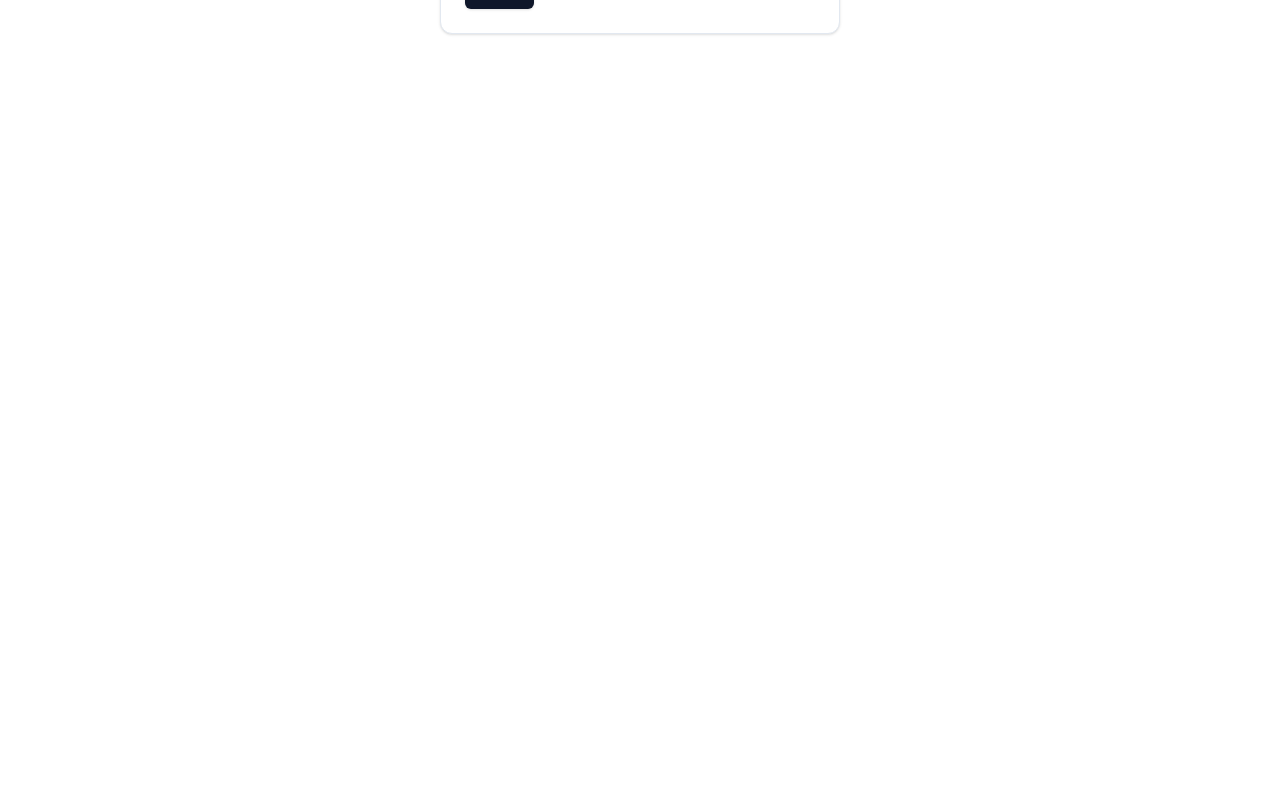
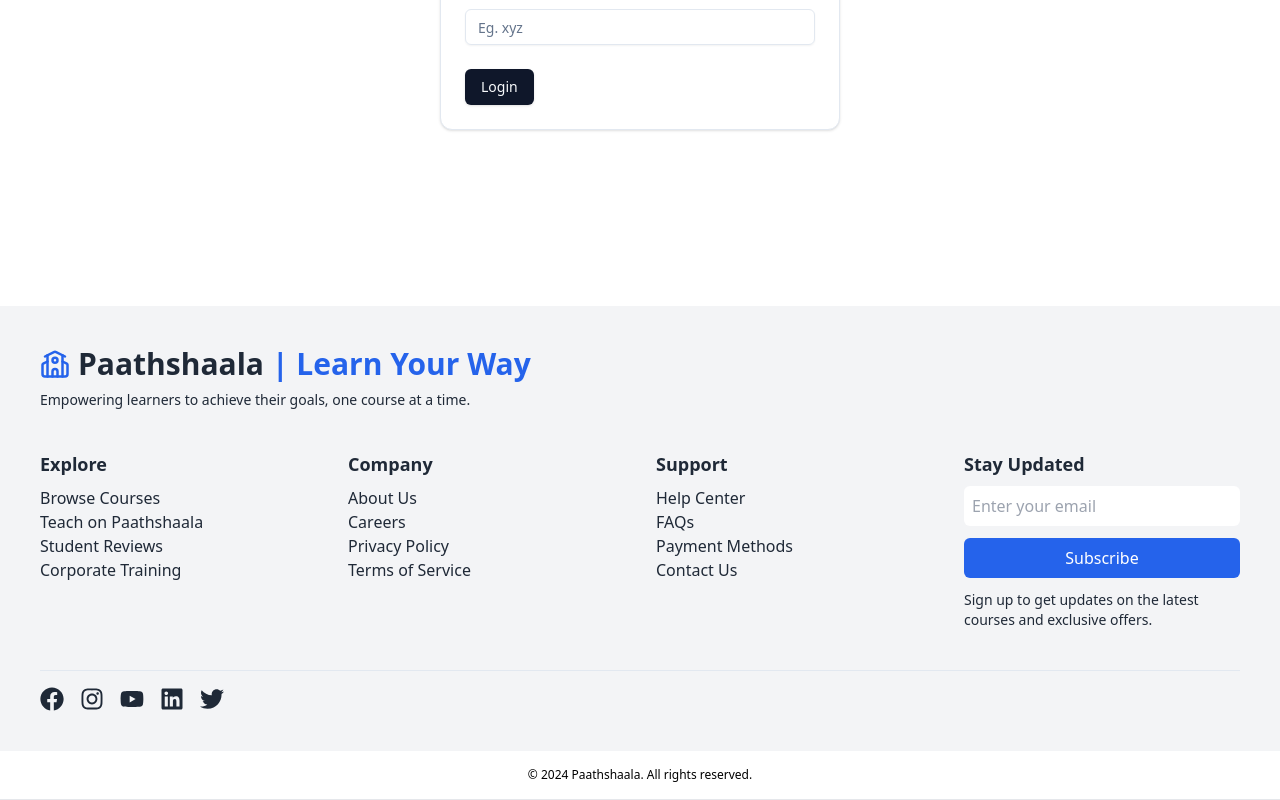
Before and after one commit to web3ngineer/paathshaala, a React (Vite) app in the folder client/: page /login in a window 1280 px wide. Shown: the part 486-1286 px from the top of the page. Before the commit the page ends 800 px from the top, so only its background shows below. Built offline with nearby package versions, Linux system fonts and the light colour scheme; no server answers.

Commit message:
added footer

```diff
--- a/client/package.json
+++ b/client/package.json
@@ -29,6 +29,7 @@
     "next-themes": "^0.4.3",
     "react": "^18.3.1",
     "react-dom": "^18.3.1",
+    "react-icons": "^5.4.0",
     "react-player": "^2.16.0",
     "react-quill": "^2.0.0",
     "react-redux": "^9.1.2",
--- /dev/null
+++ b/client/src/components/Footer.jsx
@@ -0,0 +1,125 @@
+import { School } from "lucide-react";
+import React from "react";
+import {
+  FaFacebook,
+  FaTwitter,
+  FaInstagram,
+  FaYoutube,
+  FaLinkedin,
+} from "react-icons/fa";
+
+function Footer() {
+  return (
+    <div
+      className={`${
+        "dark:bg-gray-900 dark:text-white bg-gray-100 text-gray-800"
+      } transition-all`}
+    >
+      <div className="max-w-screen-xl p-10 mx-auto">
+        <div className="flex flex-col gap-2 md:flex-row ">
+        <div className="flex items-center gap-2">
+        <School size={"30"} className="text-blue-600" />
+        <h3 className="text-3xl font-extrabold">
+            Paathshaala
+        </h3>
+        </div>
+        <h3 className="text-3xl font-extrabold text-blue-600">| Learn Your Way</h3>
+        </div>
+
+        <p className="items-center mt-2 text-sm">
+          Empowering learners to achieve their goals, one course at a time.
+        </p>
+        <footer className="grid grid-cols-2 gap-8 py-10 md:grid-cols-4">
+          <nav>
+            <h6 className="mb-2 text-lg font-semibold">Explore</h6>
+            <a className="block transition-colors hover:text-blue-600">
+              Browse Courses
+            </a>
+            <a className="block transition-colors hover:text-blue-600">
+              Teach on Paathshaala
+            </a>
+            <a className="block transition-colors hover:text-blue-600">
+              Student Reviews
+            </a>
+            <a className="block transition-colors hover:text-blue-600">
+              Corporate Training
+            </a>
+          </nav>
+          <nav>
+            <h6 className="mb-2 text-lg font-semibold">Company</h6>
+            <a className="block transition-colors hover:text-blue-600">
+              About Us
+            </a>
+            <a className="block transition-colors hover:text-blue-600">
+              Careers
+            </a>
+            <a className="block transition-colors hover:text-blue-600">
+              Privacy Policy
+            </a>
+            <a className="block transition-colors hover:text-blue-600">
+              Terms of Service
+            </a>
+          </nav>
+          <nav>
+            <h6 className="mb-2 text-lg font-semibold">Support</h6>
+            <a className="block transition-colors hover:text-blue-600">
+              Help Center
+            </a>
+            <a className="block transition-colors hover:text-blue-600">
+              FAQs
+            </a>
+            <a className="block transition-colors hover:text-blue-600">
+              Payment Methods
+            </a>
+            <a className="block transition-colors hover:text-blue-600">
+              Contact Us
+            </a>
+          </nav>
+          <nav>
+            <h6 className="mb-2 text-lg font-semibold">Stay Updated</h6>
+            <div className="flex flex-col gap-3">
+              <input
+                type="email"
+                placeholder="Enter your email"
+                className="p-2 text-black rounded-md"
+              />
+              <button className="px-4 py-2 text-white bg-blue-600 rounded-md hover:bg-blue-700">
+                Subscribe
+              </button>
+              <p className="text-sm">
+                Sign up to get updates on the latest courses and exclusive
+                offers.
+              </p>
+            </div>
+          </nav>
+        </footer>
+        <div className="flex items-center justify-between pt-4 border-t">
+          <div className="flex gap-4">
+            <a href="#" className="hover:text-blue-600" aria-label="Facebook">
+              <FaFacebook size={24} />
+            </a>
+            <a href="#" className="hover:text-blue-600" aria-label="Instagram">
+              <FaInstagram size={24} />
+            </a>
+            <a href="#" className="hover:text-blue-600" aria-label="YouTube">
+              <FaYoutube size={24} />
+            </a>
+            <a href="#" className="hover:text-blue-600" aria-label="LinkedIn">
+              <FaLinkedin size={24} />
+            </a>
+            <a href="#" className="hover:text-blue-600" aria-label="Twitter">
+              <FaTwitter size={24} />
+            </a>
+          </div>
+        </div>
+      </div>
+      <footer className="flex justify-center py-4 dark:bg-[#020817] bg-white border-b dark:border-b-gray-800 border-b-gray-200">
+        <div className="max-w-screen-xl mx-auto text-center text-black dark:text-white">
+          <p className="text-xs">© 2024 Paathshaala. All rights reserved.</p>
+        </div>
+      </footer>
+    </div>
+  );
+}
+
+export default Footer;
--- a/client/src/components/Navbar.jsx
+++ b/client/src/components/Navbar.jsx
@@ -29,11 +29,11 @@ const Navbar = () => {
   return (
     <div className="h-16 dark:bg-[#020817] bg-white border-b dark:border-b-gray-800 border-b-gray-200 fixed top-0 left-0 right-0 duration-300 z-10">
       {/* Desktop */}
-      <div className="max-w-7xl mx-auto hidden md:flex justify-between items-center gap-10 h-full">
+      <div className="items-center justify-between hidden h-full gap-10 mx-auto max-w-7xl md:flex">
         <div className="flex items-center gap-2">
-          <School size={"30"} />
+          <School size={"30"}  className="text-blue-600"/>
           <Link to="/">
-            <h1 className="hidden md:block font-extrabold text-2xl">Paathshaala</h1>
+            <h1 className="hidden text-2xl font-extrabold md:block">Paathshaala</h1>
           </Link>
         </div>
         {/* User icons and dark mode icon  */}
@@ -87,9 +87,9 @@ const Navbar = () => {
         </div>
       </div>
       {/* Mobile device  */}
-      <div className="flex md:hidden items-center justify-between px-4 h-full">
+      <div className="flex items-center justify-between h-full px-4 md:hidden">
         <Link to="/">
-          <h1 className="font-extrabold text-2xl">Paathshaala</h1>
+          <h1 className="text-2xl font-extrabold">Paathshaala</h1>
         </Link>
         <MobileNavbar user={user} />
       </div>
--- a/client/src/layout/MainLayout.jsx
+++ b/client/src/layout/MainLayout.jsx
@@ -1,14 +1,17 @@
+import Footer from '@/components/Footer'
 import Navbar from '@/components/Navbar'
-import React from 'react'
 import { Outlet } from 'react-router-dom'
+import { useSelector } from 'react-redux'
 
 const MainLayout = () => {
+  const {isAuthenticated} = useSelector(store=>store.auth);
   return (
     <div className='flex flex-col min-h-screen'>
         <Navbar/>
         <div className='flex-1 mt-16'>
             <Outlet/>
         </div>
+        {!isAuthenticated && <Footer/>}
     </div>
   )
 }
--- a/client/src/pages/Login.jsx
+++ b/client/src/pages/Login.jsx
@@ -87,7 +87,7 @@ const Login = () => {
   ]);
 
   return (
-    <div className="flex items-center justify-center w-full mt-20">
+    <div className="flex items-center justify-center w-full my-44">
       <Tabs defaultValue="login" className="w-[400px]">
         <TabsList className="grid w-full grid-cols-2">
           <TabsTrigger value="signup">Signup</TabsTrigger>
--- a/client/src/pages/student/Courses.jsx
+++ b/client/src/pages/student/Courses.jsx
@@ -6,13 +6,15 @@ import { useGetPublishedCourseQuery } from "@/features/api/courseApi";
 const Courses = () => {
   const {data, isLoading, isError} = useGetPublishedCourseQuery();
 
-  if(isError) return <h1>Some error occurred while fetching courses.</h1>
+  if (isError) {
+    return <h1>Some error occurred while fetching courses.</h1>
+  }
 
   return (
     <div className="bg-gray-50 dark:bg-[#141414]">
-      <div className="max-w-7xl mx-auto p-6">
-        <h2 className="font-bold text-3xl text-center mb-10">Our Courses</h2>
-        <div className="grid grid-cols-1 md:grid-cols-2 lg:grid-cols-4 gap-6">
+      <div className="p-6 mx-auto max-w-7xl">
+        <h2 className="mb-10 text-3xl font-bold text-center">Our Courses</h2>
+        <div className="grid grid-cols-1 gap-6 md:grid-cols-2 lg:grid-cols-4">
           {isLoading ? (
             Array.from({ length: 8 }).map((_, index) => (
               <CourseSkeleton key={index} />
@@ -30,18 +32,18 @@ export default Courses;
 
 const CourseSkeleton = () => {
   return (
-    <div className="bg-white shadow-md hover:shadow-lg transition-shadow rounded-lg overflow-hidden">
+    <div className="overflow-hidden transition-shadow bg-white rounded-lg shadow-md hover:shadow-lg">
       <Skeleton className="w-full h-36" />
       <div className="px-5 py-4 space-y-3">
-        <Skeleton className="h-6 w-3/4" />
+        <Skeleton className="w-3/4 h-6" />
         <div className="flex items-center justify-between">
           <div className="flex items-center gap-3">
-            <Skeleton className="h-6 w-6 rounded-full" />
-            <Skeleton className="h-4 w-20" />
+            <Skeleton className="w-6 h-6 rounded-full" />
+            <Skeleton className="w-20 h-4" />
           </div>
-          <Skeleton className="h-4 w-16" />
+          <Skeleton className="w-16 h-4" />
         </div>
-        <Skeleton className="h-4 w-1/4" />
+        <Skeleton className="w-1/4 h-4" />
       </div>
     </div>
   );
--- a/client/src/pages/student/MyLearning.jsx
+++ b/client/src/pages/student/MyLearning.jsx
@@ -6,16 +6,17 @@ const MyLearning = () => {
   const {data, isLoading} = useLoadUserQuery();
 
   const myLearning = data?.user.enrolledCourses || [];
+  console.log(myLearning);
   return (
-    <div className="max-w-4xl mx-auto my-10 px-4 md:px-0">
-      <h1 className="font-bold text-2xl">MY LEARNING</h1>
+    <div className="max-w-4xl px-4 mx-auto my-10 md:px-0">
+      <h1 className="text-2xl font-bold">MY LEARNING</h1>
       <div className="my-5">
         {isLoading ? (
           <MyLearningSkeleton />
         ) : myLearning.length === 0 ? (
           <p>You are not enrolled in any course.</p>
         ) : (
-          <div className="grid grid-cols-1 sm:grid-cols-2 md:grid-cols-3 gap-4">
+          <div className="grid grid-cols-1 gap-4 sm:grid-cols-2 md:grid-cols-3">
             {myLearning.map((course, index) => (
               <Course key={index} course={course}/>
             ))}
@@ -30,11 +31,11 @@ export default MyLearning;
 
 // Skeleton component for loading state
 const MyLearningSkeleton = () => (
-  <div className="grid grid-cols-1 sm:grid-cols-2 md:grid-cols-3 gap-4">
+  <div className="grid grid-cols-1 gap-4 sm:grid-cols-2 md:grid-cols-3">
     {[...Array(3)].map((_, index) => (
       <div
         key={index}
-        className="bg-gray-300 dark:bg-gray-700 rounded-lg h-40 animate-pulse"
+        className="h-40 bg-gray-300 rounded-lg dark:bg-gray-700 animate-pulse"
       ></div>
     ))}
   </div>
```
Also changed, not shown: 2 other files (tests, documents, lock files or other folders).
